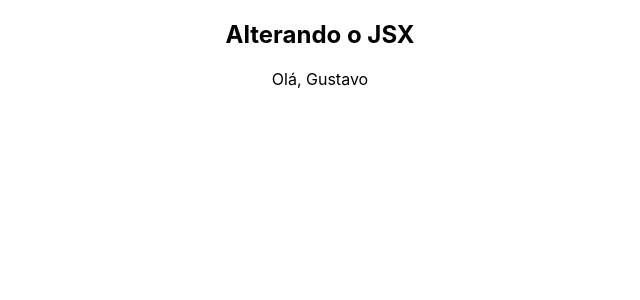
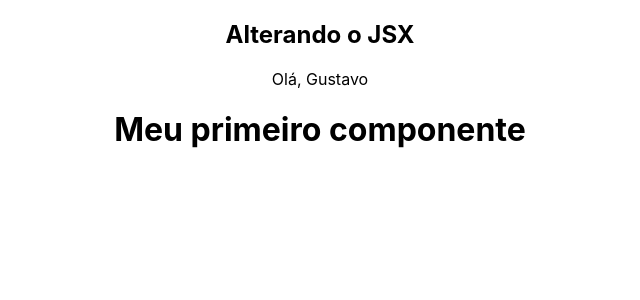
Before and after one commit to GustavoFrota/Teste-React, a React (Create React App) app in the folder meu-projeto/: page / in a window 1280 px wide. Shown: the top 300 px of the page, without its empty margins (320-960 px from the left). Built offline with nearby package versions, Linux system fonts and the light colour scheme.

Commit message:
Importando HelloWorld

```diff
--- a/meu-projeto/src/App.js
+++ b/meu-projeto/src/App.js
@@ -1,5 +1,6 @@
 
 import './App.css';
+import HelloWorld from './Components/HelloWorld';
 
 function App() {
 const name = 'Gustavo'
@@ -10,6 +11,7 @@ const name = 'Gustavo'
     <div className="App">
       <h2>Alterando o JSX</h2>
       <p>Olá, {name} </p>
+      <HelloWorld />
     </div>
   );
 }
```
